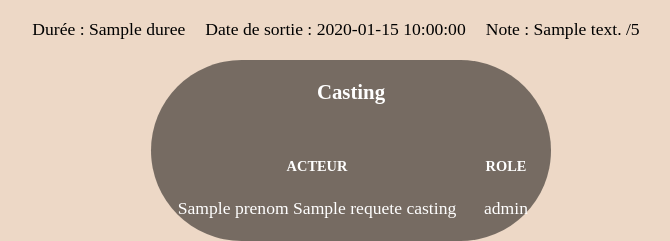
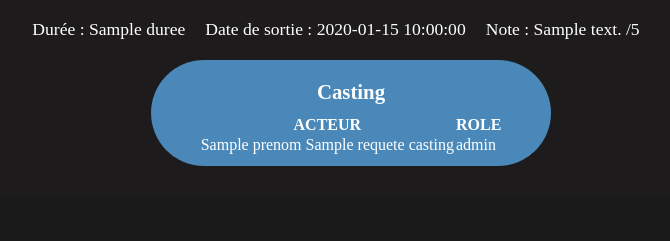
Before and after one commit to mayados/cinema_mvc, a PHP site: template view/detailFilm.php in a window 1280 px wide. Shown: the part 604-845 px from the top of the page, without its empty margins (289-959 px from the left). After the commit the page ends 770 px from the top, so only its background shows below. Run offline with PHP 8.4, Linux system fonts and the light colour scheme; the template is opened without the code that fills it: most values are stand-ins (such as "Sample title", 1, 10 or a date in 2020).

Commit message:
change color (blue) + h2 color + border bottom nav color + background

```diff
--- a/public/css/detailFilm.css
+++ b/public/css/detailFilm.css
@@ -20,11 +20,11 @@ nav{
     padding-left: 40px;
     padding-right: 40px;
     font-size: 1.2rem;
-    border-bottom: 1px solid white;
+    border-bottom: 1px solid rgb(74, 128, 179);
 }
 
 #container-page{
-    background-color: #edd8c6;
+    background-color: #1d1b1b;
     min-height: 93vh;
     display: flex;
     flex-direction: column;
@@ -33,6 +33,24 @@ nav{
 
 h2{
     padding: 50px;
+    color : rgb(73, 136, 185);
+}
+
+#retour{
+    padding: 10px 0px 30px 0;
+}
+
+#retour a{
+    display: flex;
+    align-items: center;
+    justify-content: center;
+    gap: 10px;
+    width: 400px;
+}
+
+#retour a i{
+    font-size: 1.5rem;
+    text-shadow: 1px 1px 2px rgb(0, 0, 0,0.7);
 }
 
 #container-infos{
@@ -44,7 +62,7 @@ h2{
 }
 
 #synopsis{
-    background-color: rgb(255, 255, 255, 0.5);
+    background-color: rgb(255, 255, 255);
     border-radius: 10px;
     width: 500px;
     min-height: 400px;
@@ -71,6 +89,7 @@ h2{
 }
 
 #infos-film{
+    color: white;
     display: flex;
     justify-content: center;
     gap: 20px;
@@ -80,15 +99,17 @@ h2{
 }
 
 #container-casting{
-    background-color: rgb(0, 0, 0,0.5);
+    background-color : rgb(73, 136, 185);
     border-radius: 100px;
     width: 400px;
+    min-height: 10px;
     display: flex;
     flex-direction: column;
     align-items: center;
     justify-content: flex-start;
-    gap: 30px;
+    gap: 10px;
     color: white;
+    padding-bottom: 10px;
 }
 
 #container-casting h4{
@@ -96,18 +117,12 @@ h2{
     padding-top: 20px;
 }
 
-table{
-    width: 400px;
-    padding: 10px;
+#container-casting ul{
+    display: flex;
+    flex-direction: column;
+    gap: 15px;
 }
 
-th{
-    height: 40px;
-    font-size: 0.9rem;
+#container-casting li{
+    list-style: none;
 }
-
-td{
-    padding: 10px;
-    text-align: center;
-    font-size: 1.1rem;
-}
```
Also changed, not shown: public/css/detailGenre.css (+42 -3 lines), public/css/formulaire.css (+8 -5 lines).
